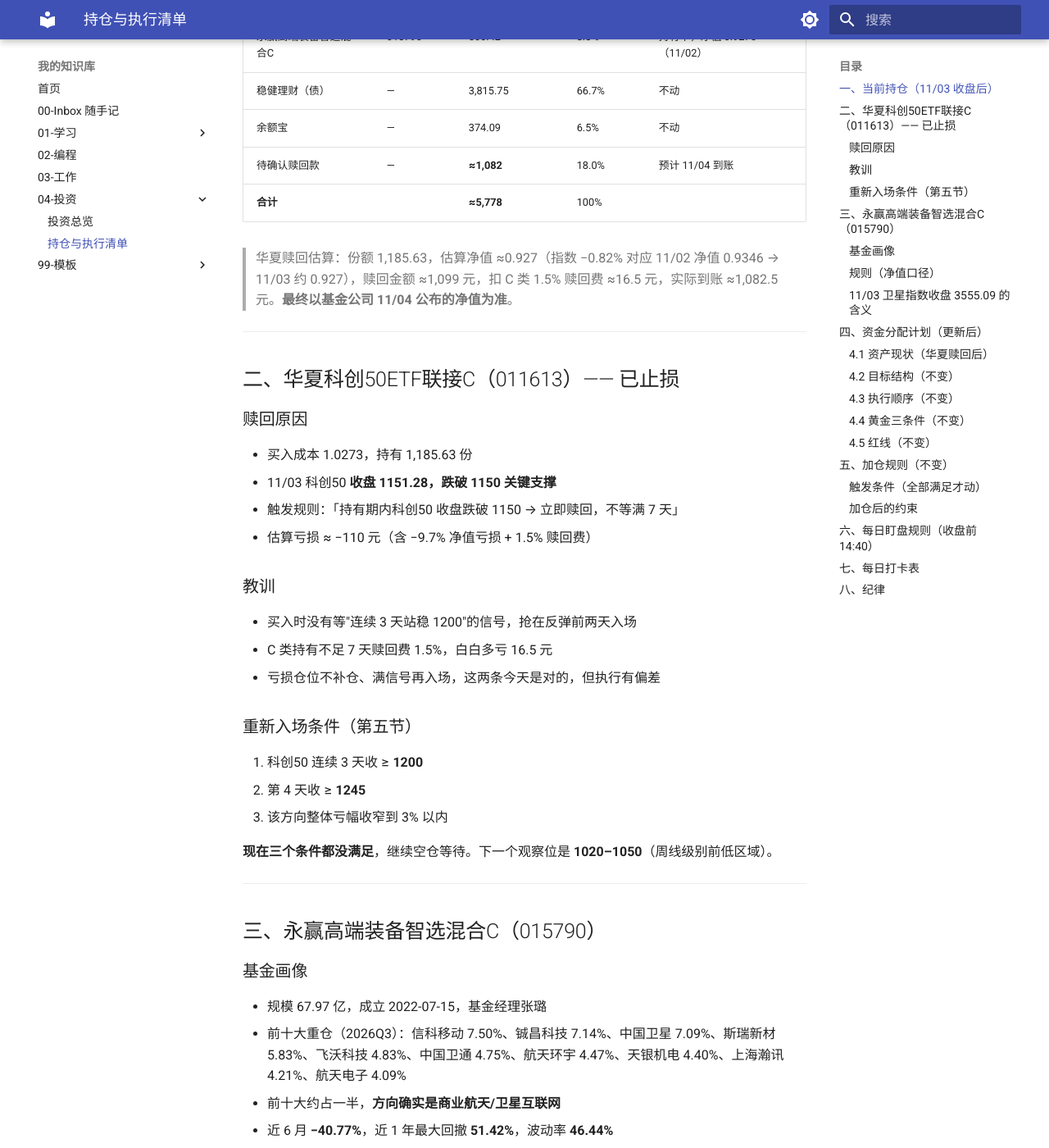
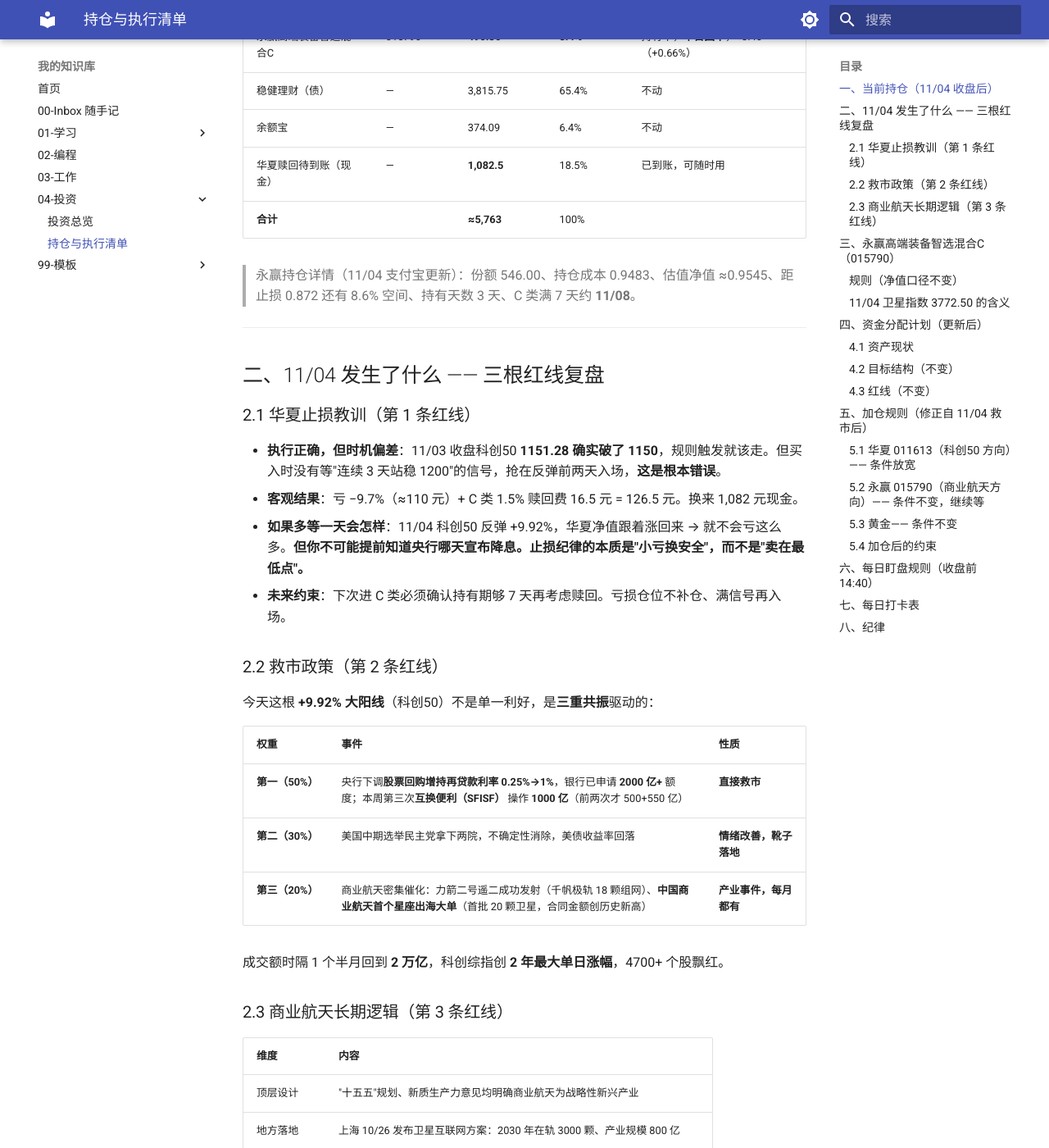
Before and after one commit to 164971963-ship-it/knowledge-base, an MkDocs documentation site: the page built from docs/investment/kc50-high-risk-plan.md, in a window 1280 px wide and 1400 px high, scrolled down 463 px. Shown: the whole window at 82% size. Built offline with MkDocs 1.6.1 and Material for MkDocs 9.7.7, drawn with Linux system fonts in a browser that asks for light colours; some of the changed text lies outside the part shown.

Commit message:
docs: 11/04 救市后修正加仓条件，华夏止损复盘

```diff
--- a/docs/investment/kc50-high-risk-plan.md
+++ b/docs/investment/kc50-high-risk-plan.md
@@ -1,94 +1,98 @@
 # 持仓与执行清单（科创50 + 商业航天 + 黄金）
 
-> 数据基准：市场 2026-11-03 收盘，账户 2026-11-02 截图
-> 账户总资产约 **5,723 元**（华夏赎回 ≈1,082 元 + 永赢 506 + 稳健理财 3,816 + 余额宝 374 − 赎回费 16.5）
-> 现状：华夏科创50 已止损赎回，进攻层仅剩永赢 506 元（8.8%），仓位极轻
+> 数据基准：市场 2026-11-04 收盘，账户华夏赎回款已到账
+> 账户总资产约 **5,837 元**（华夏赎回 ≈1,082 元 + 永赢 490 + 稳健理财 3,816 + 余额宝 374 + 今日浮盈 +30.79）
+> 现状：华夏已止损，永赢回本，等待加仓信号
 
 ---
 
-## 一、当前持仓（11/03 收盘后）
+## 一、当前持仓（11/04 收盘后）
 
 | 基金 | 代码 | 金额 | 占比 | 状态 |
 |---|---|---|---|---|
-| 华夏科创50ETF联接C | 011613 | **≈1,082（已赎回）** | — | 11/03 14:40 触发止损，已提交 |
-| 永赢高端装备智选混合C | 015790 | 506.42 | 8.8% | 持有中，净值 0.9275（11/02） |
-| 稳健理财（债） | — | 3,815.75 | 66.7% | 不动 |
-| 余额宝 | — | 374.09 | 6.5% | 不动 |
-| 待确认赎回款 | — | **≈1,082** | 18.0% | 预计 11/04 到账 |
-| **合计** | | **≈5,778** | 100% | |
+| 华夏科创50ETF联接C | 011613 | **已赎回 ≈1,082** | — | 11/03 收盘破 1150 止损，11/04 到账 |
+| 永赢高端装备智选混合C | 015790 | **490.36** | **8.4%** | 持有中，**本日回本**，+3.40（+0.66%） |
+| 稳健理财（债） | — | 3,815.75 | 65.4% | 不动 |
+| 余额宝 | — | 374.09 | 6.4% | 不动 |
+| 华夏赎回待到账（现金） | — | **1,082.5** | 18.5% | 已到账，可随时用 |
+| **合计** | | **≈5,763** | 100% | |
 
-> 华夏赎回估算：份额 1,185.63，估算净值 ≈0.927（指数 −0.82% 对应 11/02 净值 0.9346 → 11/03 约 0.927），赎回金额 ≈1,099 元，扣 C 类 1.5% 赎回费 ≈16.5 元，实际到账 ≈1,082.5 元。**最终以基金公司 11/04 公布的净值为准**。
+> 永赢持仓详情（11/04 支付宝更新）：份额 546.00、持仓成本 0.9483、估值净值 ≈0.9545、距止损 0.872 还有 8.6% 空间、持有天数 3 天、C 类满 7 天约 **11/08**。
 
 ---
 
-## 二、华夏科创50ETF联接C（011613）—— 已止损
+## 二、11/04 发生了什么 —— 三根红线复盘
 
-### 赎回原因
+### 2.1 华夏止损教训（第 1 条红线）
 
-- 买入成本 1.0273，持有 1,185.63 份
-- 11/03 科创50 **收盘 1151.28，跌破 1150 关键支撑**
-- 触发规则：「持有期内科创50 收盘跌破 1150 → 立即赎回，不等满 7 天」
-- 估算亏损 ≈ −110 元（含 −9.7% 净值亏损 + 1.5% 赎回费）
+- **执行正确，但时机偏差**：11/03 收盘科创50 **1151.28 确实破了 1150**，规则触发就该走。但买入时没有等"连续 3 天站稳 1200"的信号，抢在反弹前两天入场，**这是根本错误**。
+- **客观结果**：亏 −9.7%（≈110 元）+ C 类 1.5% 赎回费 16.5 元 = 126.5 元。换来 1,082 元现金。
+- **如果多等一天会怎样**：11/04 科创50 反弹 +9.92%，华夏净值跟着涨回来 → 就不会亏这么多。**但你不可能提前知道央行哪天宣布降息。止损纪律的本质是"小亏换安全"，而不是"卖在最低点"。**
+- **未来约束**：下次进 C 类必须确认持有期够 7 天再考虑赎回。亏损仓位不补仓、满信号再入场。
 
-### 教训
+### 2.2 救市政策（第 2 条红线）
 
-- 买入时没有等"连续 3 天站稳 1200"的信号，抢在反弹前两天入场
-- C 类持有不足 7 天赎回费 1.5%，白白多亏 16.5 元
-- 亏损仓位不补仓、满信号再入场，这两条今天是对的，但执行有偏差
+今天这根 **+9.92% 大阳线**（科创50）不是单一利好，是**三重共振**驱动的：
 
-### 重新入场条件（第五节）
+| 权重 | 事件 | 性质 |
+|---|---|---|
+| **第一（50%）** | 央行下调**股票回购增持再贷款利率 0.25%→1%**，银行已申请 **2000 亿+** 额度；本周第三次**互换便利（SFISF）** 操作 **1000 亿**（前两次才 500+550 亿） | **直接救市** |
+| **第二（30%）** | 美国中期选举民主党拿下两院，不确定性消除，美债收益率回落 | **情绪改善，靴子落地** |
+| **第三（20%）** | 商业航天密集催化：力箭二号遥二成功发射（千帆极轨 18 颗组网）、**中国商业航天首个星座出海大单**（首批 20 颗卫星，合同金额创历史新高） | **产业事件，每月都有** |
 
-1. 科创50 连续 3 天收 ≥ **1200**
-2. 第 4 天收 ≥ **1245**
-3. 该方向整体亏幅收窄到 3% 以内
+成交额时隔 1 个半月回到 **2 万亿**，科创综指创 **2 年最大单日涨幅**，4700+ 个股飘红。
 
-**现在三个条件都没满足**，继续空仓等待。下一个观察位是 **1020–1050**（周线级别前低区域）。
+### 2.3 商业航天长期逻辑（第 3 条红线）
+
+| 维度 | 内容 |
+|---|---|
+| 顶层设计 | "十五五"规划、新质生产力意见均明确商业航天为战略性新兴产业 |
+| 地方落地 | 上海 10/26 发布卫星互联网方案：2030 年在轨 3000 颗、产业规模 800 亿 |
+| 产业催化 | 力箭二号 11/03 首次执行大规模组网任务；千帆星座 11 月底前完成 32 颗组网 |
+| 海外标杆 | SpaceX Q3 营收 145.8 亿（+161%）、净利 44 亿，**首次盈利闭环兑现** |
+| 一级市场 | Q3 垣信/长光卫星等均完成 10 亿+ 融资；国星宇航通过港交所聆讯 |
+| 出海 | 11/03 中国商业航天首个星座出海大单，首批 20 颗 |
+
+**结论：商业航天是"本身有产业逻辑 + 政策推了一把"，科创50 是"被政策直接托底"。两者加仓条件应差异化。**
 
 ---
 
 ## 三、永赢高端装备智选混合C（015790）
 
-### 基金画像
-
-- 规模 67.97 亿，成立 2022-07-15，基金经理张璐
-- 前十大重仓（2026Q3）：信科移动 7.50%、铖昌科技 7.14%、中国卫星 7.09%、斯瑞新材 5.83%、飞沃科技 4.83%、中国卫通 4.75%、航天环宇 4.47%、天银机电 4.40%、上海瀚讯 4.21%、航天电子 4.09%
-- 前十大约占一半，**方向确实是商业航天/卫星互联网**
-- 近 6 月 **−40.77%**，近 1 年最大回撤 **51.42%**，波动率 **46.44%**
-
-### 规则（净值口径）
+### 规则（净值口径不变）
 
 | 净值 | 含义 | 动作 |
 |---|---|---|
 | **0.872** | 买入价 −8%，硬止损 | 赎回 |
-| 0.9275 | 11/02 净值 | 持有中 |
-| 0.9483 | 回本（+2.24%） | 观察是否加速 |
-| 1.05 | +10.7% | 减半 |
-| 1.12 | +18% | 清仓 |
+| 0.9545 | 11/04 估值 | 持有中 |
+| 0.9483 | 回本（+0.66%） | ✅ 已达到 |
+| 1.00 | +5.4% | 观察是否加速 |
+| 1.05 | +10.0% | 减半 |
+| 1.12 | +17.1% | 清仓 |
 
-- 当前距止损 0.9275 → 0.872 还有 **−5.97%** 空间
-- 持有天数 1 天（11/01 确认），满 7 天约 **11/08**
-- **不加仓、不补仓**
+- 距止损 0.872 还有 **−8.6%** 空间，安全
+- C 类 **11/08 满 7 天**，赎回费从 1.5% 降为 0.5%
 
-### 11/03 卫星指数收盘 3555.09 的含义
+### 11/04 卫星指数 3772.50 的含义
 
-- 今天卫星指数 −1.59%，盘中最低 **3533.24**，距止损参考线 3518 只差 **1.0%**
-- 永赢实际止损看净值 0.872，不是指数，但卫星指数连续两天收盘逼近 3518，是板块转弱信号
-- 明天重点盯：卫星指数是否收在 3518 下方（参考，不是直接触发）
+- 今日 +6.11%，盘中最低 **3477.58**，收高 8.5%，**长下影大反转**，下方承接强
+- 距 4100 观察位还差 **8.7%**
+- 加仓条件（第五节）：卫星指数 ≥4100 + 净值 ≥1.00 + 连续 3 天不回落
 
 ---
 
 ## 四、资金分配计划（更新后）
 
-### 4.1 资产现状（华夏赎回后）
+### 4.1 资产现状
 
 | 层级 | 金额 | 占比 |
 |---|---|---|
-| 进攻层（永赢） | 506 | 8.8% |
+| 进攻层（永赢） | 490 | 8.4% |
 | 对冲层（黄金） | 0 | 0% |
-| 防守层（债 + 货币 + 待到账） | **5,271** | 91.2% |
-| **合计** | **≈5,777** | 100% |
+| 防守层（债 + 货币 + 现金） | **5,272** | 91.6% |
+| **合计** | **≈5,762** | 100% |
 
-> 防守层包含：稳健理财 3,815.75 + 余额宝 374.09 + 华夏赎回待到账 ≈1,082 元
+> 防守层：稳健理财 3,815.75 + 余额宝 374.09 + 华夏赎回款 1,082 ≈ 5,272 元
 
 ### 4.2 目标结构（不变）
 
@@ -99,22 +103,7 @@
 | 防守层 | 2,841 | 49% |
 | **合计** | **5,841** | 100% |
 
-### 4.3 执行顺序（不变）
-
-| 步骤 | 条件 | 动作 | 金额 |
-|---|---|---|---|
-| 第 0 步 | **已完成**：华夏止损赎回 | — | — |
-| 第 1 步 | 第五节加仓条件全满足 | 华夏加 500 / 永赢加 300 | 最多 800 |
-| 第 2 步 | 黄金三条件全满足 | 黄金建仓 400 + 300 | 700 |
-| 第 3 步 | 上述完成 | 剩余留在稳健理财 | — |
-
-### 4.4 黄金三条件（不变）
-
-1. 伦敦金收 ≥ **4,000 美元/盎司**（现 3,875，差 3.2%）
-2. 黄金ETF 518880 收盘站稳 **8.10**（现 7.995，差 1.3%）
-3. 美联储 12 月不加息 或 10 年期美债收益率回落至 5% 下方
-
-### 4.5 红线（不变）
+### 4.3 红线（不变）
 
 - 单只基金 ≤ 1,450（总资产 25%）
 - 权益合计 ≤ 2,400（总资产 41%）
@@ -124,20 +113,47 @@
 
 ---
 
-## 五、加仓规则（不变）
+## 五、加仓规则（**修正自 11/04 救市后**）
 
-### 触发条件（全部满足才动）
+### 5.1 华夏 011613（科创50 方向）—— 条件放宽
 
-| 仓位 | 触发条件 | 加多少 | 资金来源 |
-|---|---|---|---|
-| 华夏 011613 | ① 科创50 连续 3 天收 ≥1200 ② 第 4 天收 ≥**1245** ③ 该方向整体亏幅收窄到 3% 以内 | 500 元 | 稳健理财 |
-| 永赢 015790 | ① 卫星指数收 ≥**4100** ② 净值站上 **1.00** ③ 净值连续 3 天不回落 | 300 元 | 稳健理财 |
+**修正原因**：2000 亿再贷款 + 1000 亿互换便利是实打实的买盘，政策底已确认，1200 大概率就是底部区域。原条件过于严格，会错过入场窗口。
 
-### 加仓后的约束
+| 原条件 | 新条件 |
+|---|---|
+| 连续 3 天收 ≥1200 | **连续 2 天收 ≥1200** |
+| 第 4 天收 ≥1245 | **第 3 天收 ≥1245** |
+| 无成交量要求 | **必须放量**（当日成交 ≥ 前 20 日均量 1.3 倍） |
+
+**触发 → 加仓 500 元**。资金来源：华夏赎回款 1,082 元。
+
+### 5.2 永赢 015790（商业航天方向）—— 条件不变，继续等
+
+**不加宽的原因**：今日已 +6%，短期不追；板块 PE 171 倍估值贵，必须"指数新高 + 净值新高"双重确认。
+
+| 条件 | 现状 | 差距 |
+|---|---|---|
+| 卫星指数收 ≥ **4100** | 3772 | −8.7% |
+| 永赢净值 ≥ **1.00** | ≈0.9545 | −4.8% |
+| 净值连续 3 天不回落 | — | 等 |
+
+**触发 → 加仓 300 元**。资金来源：稳健理财。
+
+### 5.3 黄金—— 条件不变
+
+| 条件 | 现状 |
+|---|---|
+| 伦敦金收 ≥ **4,000 美元/盎司** | 3,875，差 3.2% |
+| 黄金ETF 518880 收盘站稳 **8.10** | 7.995，差 1.3% |
+| 美联储 12 月不加 / 美债收益率回落至 5% 下方 | 未确认 |
+
+**全部满足 → 分批建仓 400 + 300 元**。
+
+### 5.4 加仓后的约束
 
 1. **新止损 = 加仓价 −8%**，跌破则连同原仓位一起赎回
 2. 加仓分 2 批，每批不超过 500 元，间隔 ≥3 交易日
-3. 现在进攻层只有 506 元，距离目标 2,300 还需加 1,794，远未到可加的时机
+3. 现在进攻层只有 490 元，距离目标 2,300 还需加 1,810，远未到可加的时机
 
 ---
 
@@ -145,31 +161,34 @@
 
 | 检查项 | 动作 |
 |---|---|
-| 科创50 收盘 < **1020** | 观察位下移 950，暂不加仓 |
-| 科创50 收盘 ≥ **1200** 连续 3 天 | 进入华夏加仓观察期 |
-| 永赢 015790 净值 ≤ **0.872** | 赎回 |
-| 卫星指数 980018 收盘 < **3518** | 参考信号，永赢净值不破 0.872 仍持有 |
-| 伦敦金 ≥ 4,000 且 518880 ≥ 8.10 | 黄金进入建仓观察 |
+| 科创50 收盘 ≥ 1200 连续 2 天 | 进入华夏加仓观察期 |
+| 科创50 第 3 天 ≥ 1245 且放量 | **华夏加仓 500** |
+| 科创50 收盘 < 1150 | 反弹失败，不入场 |
+| 永赢 015790 净值 ≤ 0.872 | 赎回（止损） |
+| 卫星指数 980018 收盘 ≥ 4100 | 配合净值 ≥1.00 → 永赢加仓 300 |
+| 伦敦金 ≥ 4000 且 518880 ≥ 8.10 | 黄金进入建仓观察 |
 
 ---
 
 ## 七、每日打卡表
 
-| 日期 | 科创50 收盘 | 卫星指数 980018 | 华夏 011613 净值 | 永赢 015790 净值 | 备注 |
+| 日期 | 科创50 收盘 | 卫星指数 980018 | 华夏 011613 | 永赢 015790 净值 | 备注 |
 |---|---|---|---|---|---|
 | 10/30 | 1160.84（−5.47%） | — | 0.9346 | 0.9114 | 周跌 13.8%，破 1178 前低 |
-| 11/02 | 1196.94（+3.11%） | 3647.98 | 估 ≈0.963 | 0.9275 | 差 3.06 点没站上 1200；卫星盘中最低 3466.6 破 3518 后收回 |
-| **11/03** | **1151.28（−3.82%）** | **3555.09（−1.59%）** | **赎回 ≈0.927** | — | **科创50 收盘破 1150，止损触发，已提交赎回**；卫星距 3518 仅 1% |
+| 11/02 | 1196.94（+3.11%） | 3647.98 | 估 ≈0.963 | 0.9275 | 差 3.06 点没站上 1200 |
+| 11/03 | 1151.28（−3.82%） | 3555.09 | **赎回 ≈0.927** | — | **科创50 收盘破 1150，止损** |
+| **11/04** | **1265.47（+9.92%）** | **3772.50（+6.11%）** | — | **≈0.9545（回本）** | **三重利好共振（2000 亿再贷款 + 美国中选 + 航天事件），创 2 年最大单日涨幅；成交 1344 万手（+26%），放量** |
 | | | | | | |
 
 ---
 
 ## 八、纪律
 
-1. **亏损仓位不补仓**：华夏已经止损，永赢还在亏，不加钱
+1. **亏损仓位不补仓**：华夏已止损，永赢刚回本，都不加钱抄底
 2. **14:40 决策**：临近收盘看关键位，不盘中操作
 3. **止损优先于手续费**：华夏 −9.7% + 1.5% 手续费，但规则写清楚了 1150 就走，执行是对的
-4. **先止血，再谈目标**：现在目标降到 2027 年 1 月底总资产 +200～300 元
-5. **加仓必须触发条件**：三个条件缺一个不动
+4. **先止血，再谈目标**：目标降到 2027 年 1 月底总资产 +200～300 元（3.5–5%），最大回撤控制在 −5% 以内
+5. **加仓必须触发条件**：科创50 条件放宽（连续 2 天 + 放量），永赢条件不变
 6. **黄金不追跌**：等站回 4,000 美元再说
-7. **C 类 7 天内不买**：下次进 C 类必须确认持有期够 7 天再考虑赎回
+7. **C 类 7 天内不频繁交易**：永赢 11/08 满 7 天，华夏下次进 C 类必须确认持有期够
+8. **规则 > 情绪**：今天华夏刚止损就反弹 +10%，容易后悔但不重进场——加仓条件没变
```
